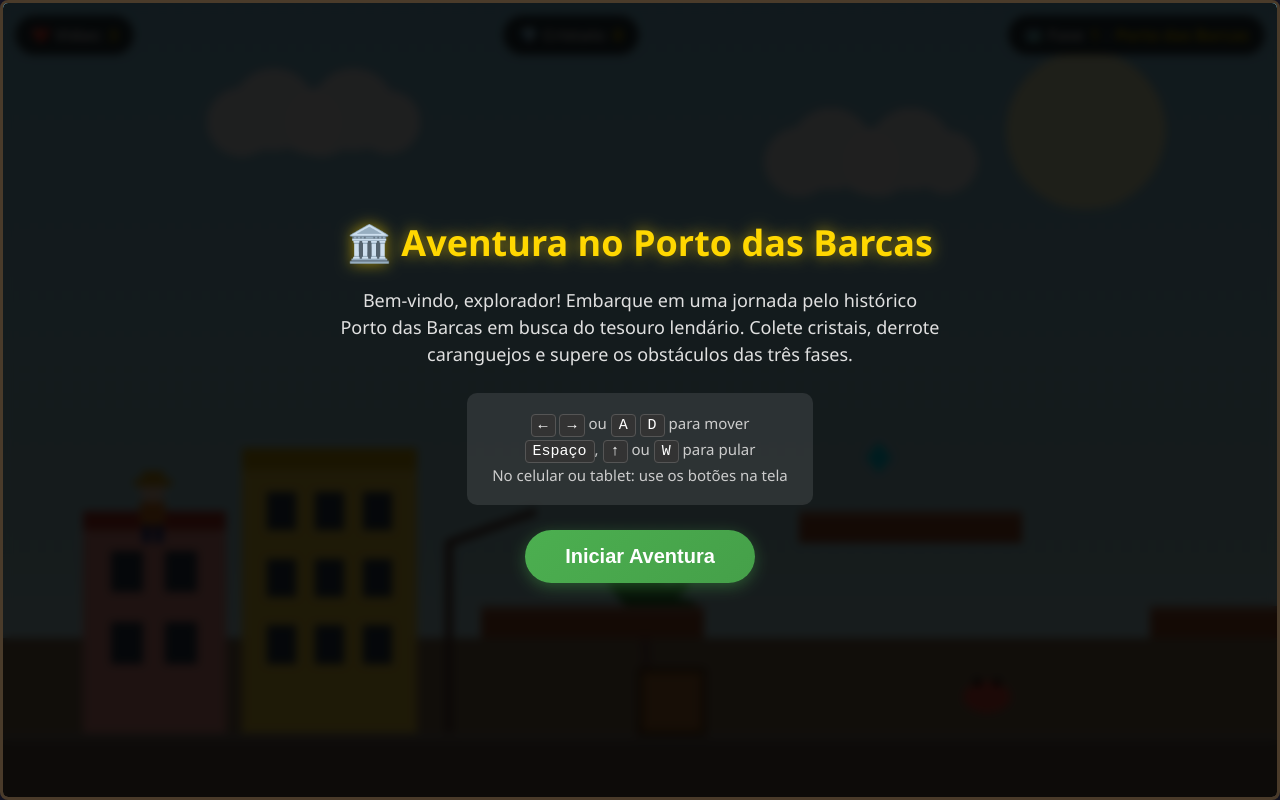
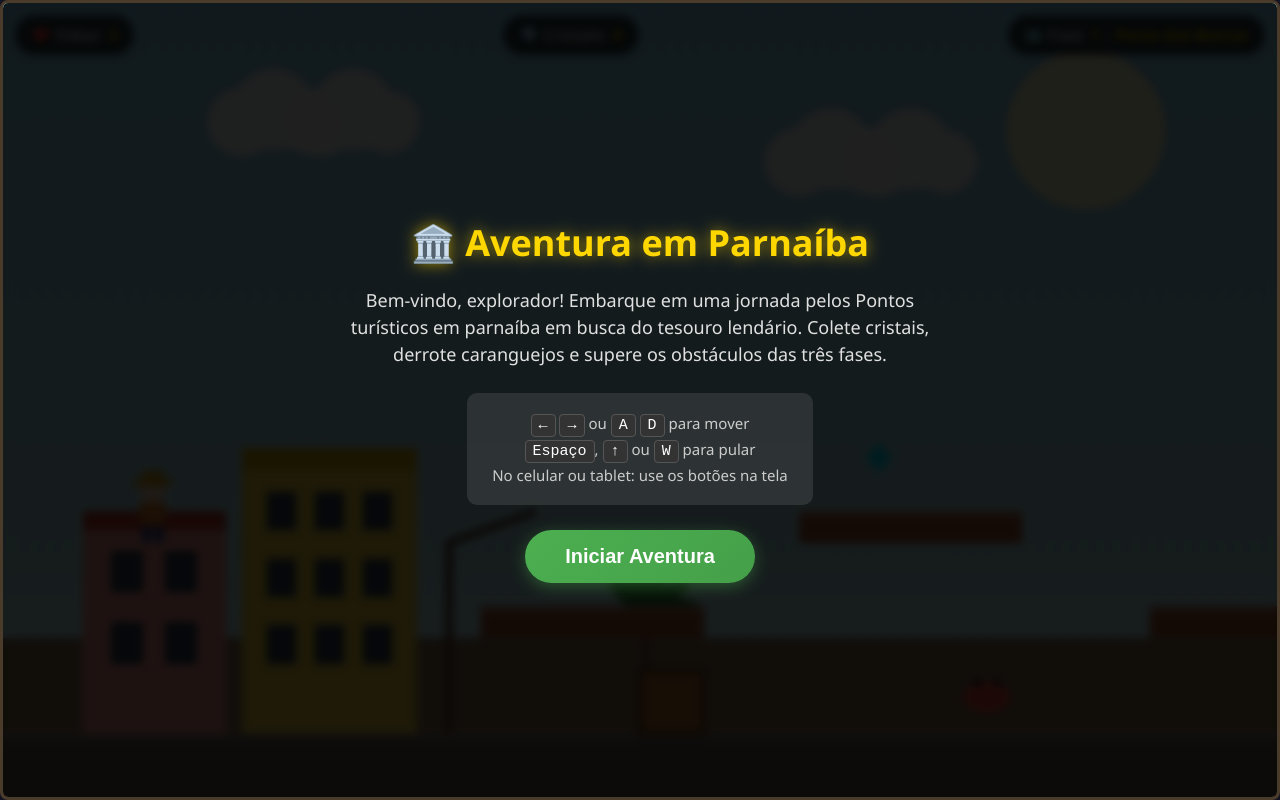
Before and after one commit to mariaoliveirasantos06-alt/AventuraEmParnaiba, a plain HTML site: page index.html in a window 1280 px wide. Drawn offline with Linux system fonts and the light colour scheme; animation ran at ten frames a second.

Commit message:
Add files via upload

```diff
--- a/index.html
+++ b/index.html
@@ -224,8 +224,8 @@
         </div>
 
         <div id="overlay">
-            <h2 id="overlay-title">🏛️ Aventura no Porto das Barcas</h2>
-            <p id="overlay-text">Bem-vindo, explorador! Embarque em uma jornada pelo histórico Porto das Barcas em busca do tesouro lendário. Colete cristais, derrote caranguejos e supere os obstáculos das três fases.</p>
+            <h2 id="overlay-title">🏛️ Aventura em Parnaíba</h2>
+            <p id="overlay-text">Bem-vindo, explorador! Embarque em uma jornada pelos Pontos turísticos em parnaíba em busca do tesouro lendário. Colete cristais, derrote caranguejos e supere os obstáculos das três fases.</p>
             <div id="overlay-controls">
                 <p><kbd>←</kbd> <kbd>→</kbd> ou <kbd>A</kbd> <kbd>D</kbd> para mover</p>
                 <p><kbd>Espaço</kbd>, <kbd>↑</kbd> ou <kbd>W</kbd> para pular</p>
```
